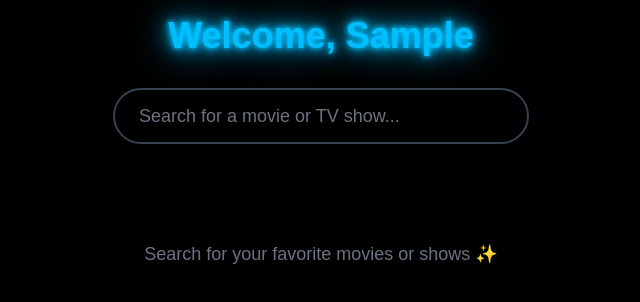
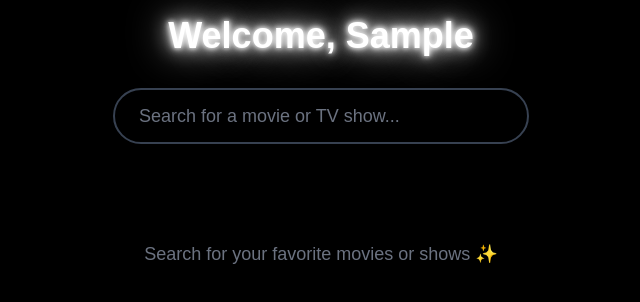
Before and after one commit to sidhu1903/sidflix, a React (Vite) app in the folder sidflix/: page / in a window 1280 px wide. Both pictures are taken after typing "Sample" into the empty fields and a click on the button "Enter". Shown: the top 302 px of the page, without its empty margins (319-959 px from the left). Built offline with nearby package versions, Linux system fonts and the light colour scheme; no server answers; the HTML template or start-up script is replaced by a standard one.

Commit message:
Update index.css

```diff
--- a/sidflix/src/index.css
+++ b/sidflix/src/index.css
@@ -4,12 +4,12 @@
 
 /* Neon effect */
 .neon-text {
-  color: #00bfff;
+  color: #ffffff;
   text-shadow:
-    0 0 5px #00bfff,
-    0 0 10px #00bfff,
-    0 0 20px #00bfff,
-    0 0 40px #00bfff;
+    0 0 5px #ffffff,
+    0 0 10px #ffffff,
+    0 0 20px #ffffff,
+    0 0 40px #ffffff;
 }
 
 body {
```
